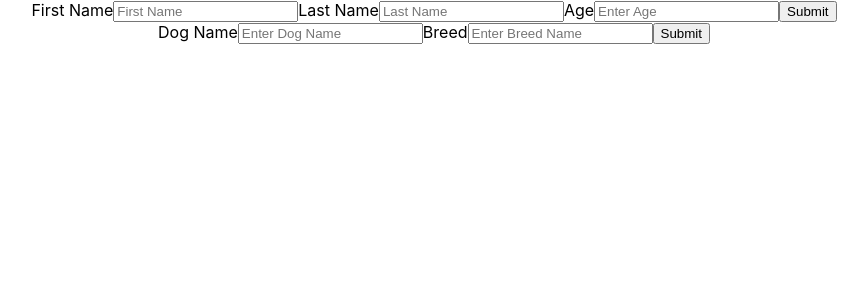
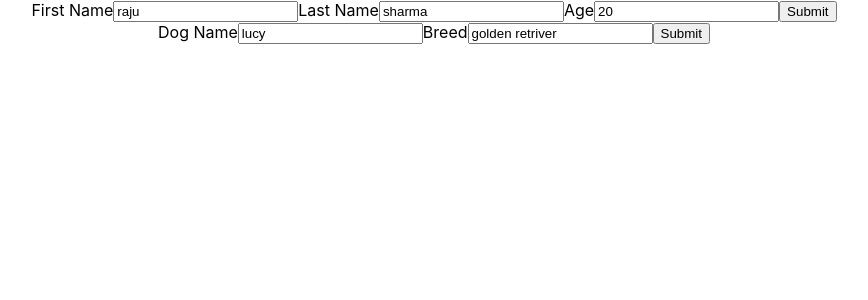
Before and after one commit to sandeshtamanq/form-schema, a React (Create React App) app: page / in a window 1280 px wide. Shown: the top 300 px of the page, without its empty margins (206-1074 px from the left). Built offline with nearby package versions, Linux system fonts and the light colour scheme.

Commit message:
data send from the appjs file

```diff
--- a/src/App.js
+++ b/src/App.js
@@ -23,6 +23,17 @@ const personSchema = [
   },
 ];
 
+const personData = {
+  fname: "raju",
+  lname: "sharma",
+  age: "20",
+};
+
+const dogData = {
+  dogname: "lucy",
+  breed: "golden retriver",
+};
+
 const dogSchema = [
   {
     type: "text",
@@ -40,8 +51,8 @@ const dogSchema = [
 function App() {
   return (
     <div className="App">
-      <Form schema={personSchema}></Form>
-      <Form schema={dogSchema} />
+      <Form schema={personSchema} data={personData}></Form>
+      <Form schema={dogSchema} data={dogData} />
     </div>
   );
 }
--- a/src/components/Form.jsx
+++ b/src/components/Form.jsx
@@ -1,13 +1,13 @@
 import React, { useState } from "react";
 import Input from "./Input";
 
-const Form = ({ schema }) => {
-  let inputData = {};
-  const initialState = schema.map((item) => {
-    inputData[item.name] = "";
-    return 0;
-  });
-  const [inputInfo, setInputInfo] = useState(inputData);
+const Form = ({ schema, data }) => {
+  // let inputData = {};
+  // const initialState = schema.map((item) => {
+  //   inputData[item.name] = "";
+  //   return 0;
+  // });
+  const [inputInfo, setInputInfo] = useState(data);
   const changeHandler = (e) => {
     const { name, value } = e.target;
 
@@ -30,7 +30,7 @@ const Form = ({ schema }) => {
           {...item}
           key={index}
           changeHandler={changeHandler}
-          value={inputInfo}
+          value={inputInfo[item.name]}
         />
       ))}
       <input type="submit" value="Submit" />
--- a/src/components/Input.jsx
+++ b/src/components/Input.jsx
@@ -10,7 +10,7 @@ const Input = ({ type, name, placeholder, label, changeHandler, value }) => {
         id={name}
         placeholder={placeholder}
         onChange={changeHandler}
-        value={value.name}
+        value={value}
       />
     </>
   );
```
